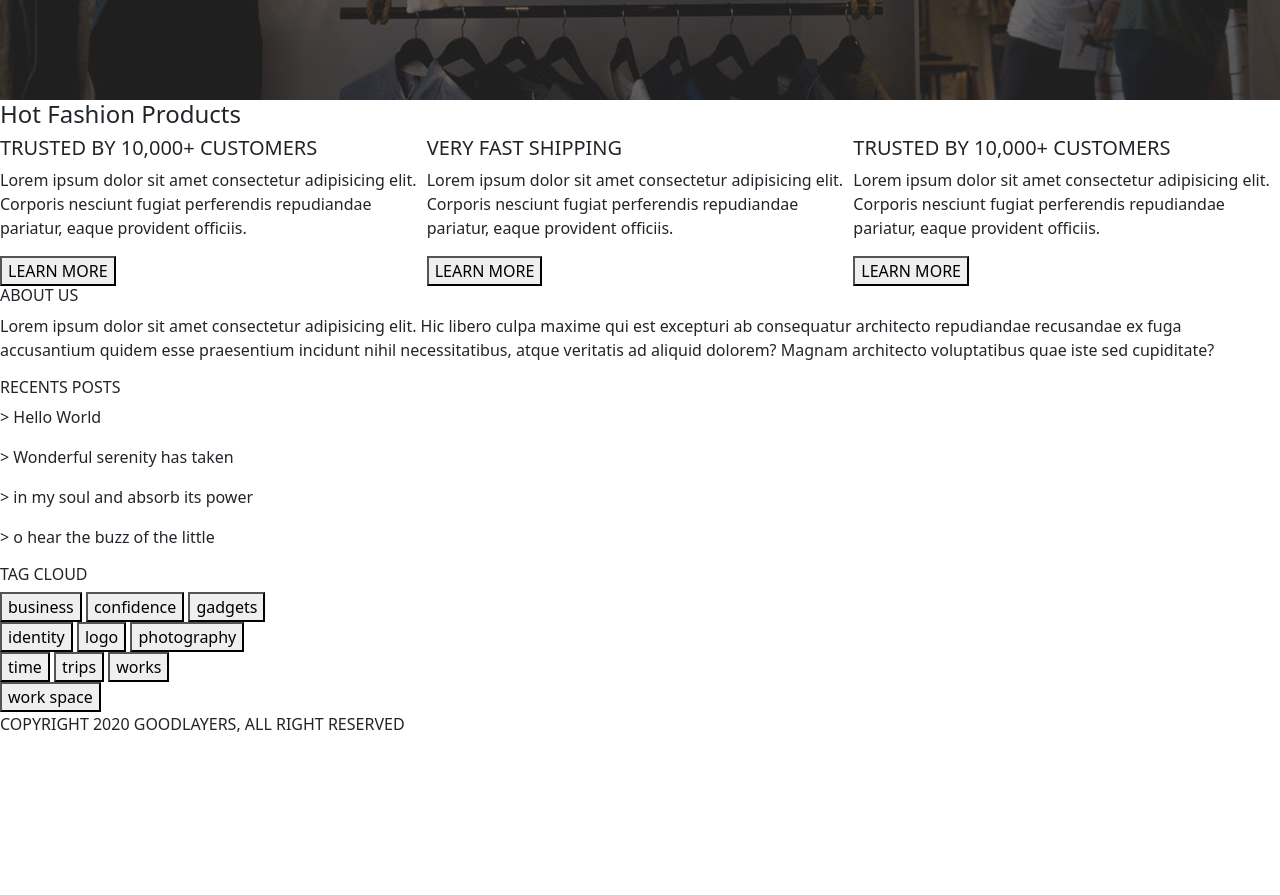
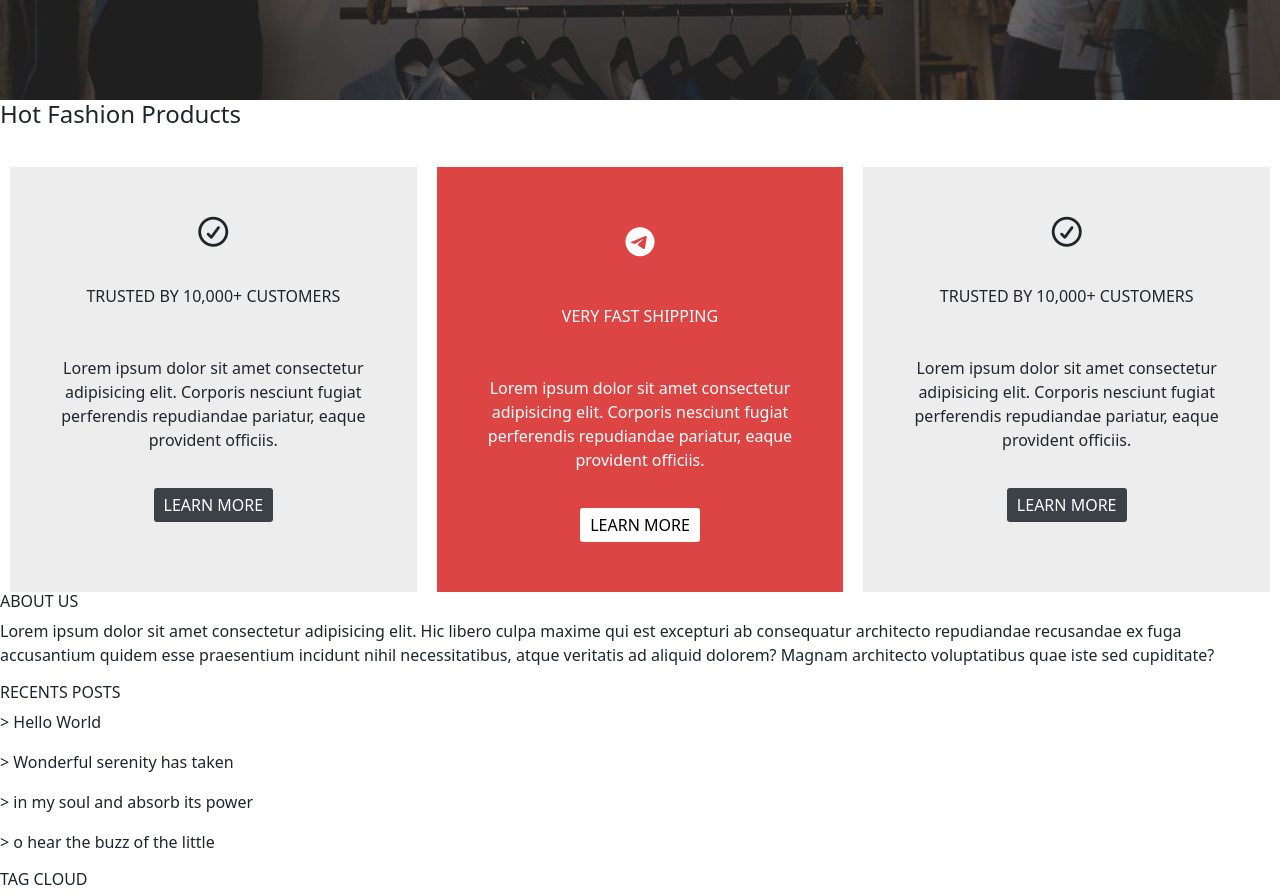
Before and after one commit to Jonathan-HL/Projet-JS-Emporium, a website: page index.html in a window 1280 px wide. Shown: the part 3420-4315 px from the top of the page. Before the commit the page ends 4172 px from the top, so only its background shows below. Drawn offline with Linux system fonts and the light colour scheme.

Commit message:
Fin Section 5

```diff
--- a/index.html
+++ b/index.html
@@ -136,28 +136,26 @@
     </section>
     <!-- Fin Section 4 -->
     <!-- Debut Section 5 -->
-    <section>
-    <div class="d-flex">
-        <div>
-            <i></i>
-            <h5>TRUSTED BY 10,000+ CUSTOMERS</h5>
+    <section class="d-flex text-center">
+        <div class="row11">
+            <i class="far fa-check-circle"></i>
+            <h6>TRUSTED BY 10,000+ CUSTOMERS</h6>
             <p>Lorem ipsum dolor sit amet consectetur adipisicing elit. Corporis nesciunt fugiat perferendis repudiandae pariatur, eaque provident officiis.</p>
-            <button>LEARN MORE</button>
+            <button class="black">LEARN MORE</button>
         </div>
 
-        <div>
-            <i></i>
-            <h5>VERY FAST SHIPPING</h5>
+        <div class="row22">
+            <i class="fab fa-telegram-plane"></i>
+            <h6>VERY FAST SHIPPING</h6>
             <p>Lorem ipsum dolor sit amet consectetur adipisicing elit. Corporis nesciunt fugiat perferendis repudiandae pariatur, eaque provident officiis.</p>
-            <button>LEARN MORE</button>
+            <button class="white">LEARN MORE</button>
         </div>
-        <div>
-            <i></i>
-            <h5>TRUSTED BY 10,000+ CUSTOMERS</h5>
+        <div class="row33">
+            <i class="far fa-check-circle"></i>
+            <h6>TRUSTED BY 10,000+ CUSTOMERS</h6>
             <p>Lorem ipsum dolor sit amet consectetur adipisicing elit. Corporis nesciunt fugiat perferendis repudiandae pariatur, eaque provident officiis.</p>
-            <button>LEARN MORE</button>
+            <button class="black">LEARN MORE</button>
         </div>
-    </div>
     </section>
     <!-- Fin Section 5 -->
     <!-- Debut Footer -->
--- a/src/sass/modules/_section5.sass
+++ b/src/sass/modules/_section5.sass
@@ -0,0 +1,60 @@
+section
+    &:nth-of-type(5)
+        margin-top: 3%
+        .row11
+            background-color: #EEEDEE
+            padding: 50px
+            margin-left: 10px
+            margin-right: 10px
+            i
+                margin-bottom: 20px
+                font-size: 30px
+            h6
+                margin-top: 20px
+                margin-bottom: 50px
+            .black
+                padding: 5px 10px 5px 10px
+                background-color: #3B4147
+                color: white
+                border-radius: 3px
+                border: none
+                margin-top: 20px
+        .row22
+            background-color: #DD4545
+            padding: 50px
+            margin-left: 10px
+            margin-right: 10px
+            color: white
+            i
+                padding: 10px
+                margin-bottom: 20px
+                font-size: 30px
+                color: white
+            h6
+                margin-top: 20px
+                margin-bottom: 50px
+            .white
+                padding: 5px 10px 5px 10px
+                background-color: white
+                color: black
+                border-radius: 3px
+                border: none
+                margin-top: 20px
+        .row33
+            background-color: #EEEDEE
+            padding: 50px
+            margin-left: 10px
+            margin-right: 10px
+            i
+                margin-bottom: 20px
+                font-size: 30px
+            h6
+                margin-top: 20px
+                margin-bottom: 50px
+            .black
+                padding: 5px 10px 5px 10px
+                background-color: #3B4147
+                color: white
+                border-radius: 3px
+                border: none
+                margin-top: 20px
```
Also changed, not shown: public/css/app.css, 1 other file.
